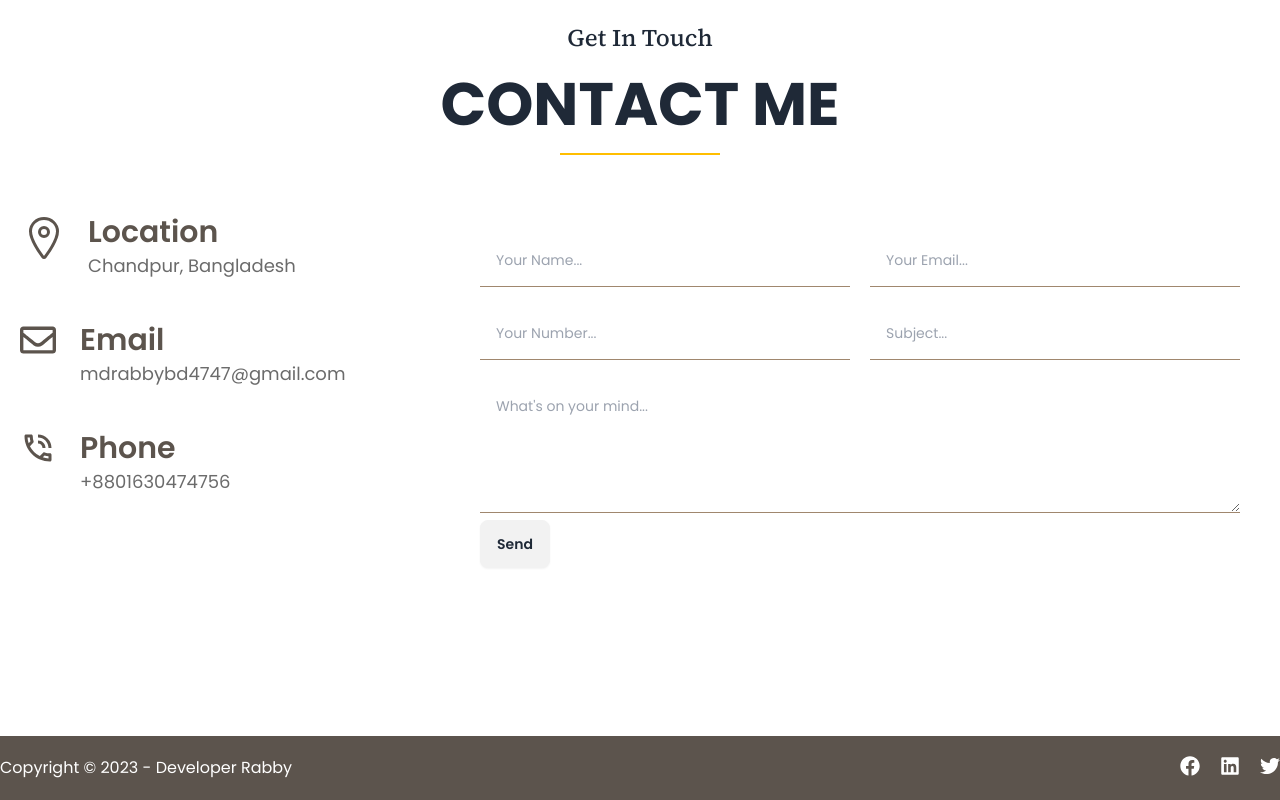
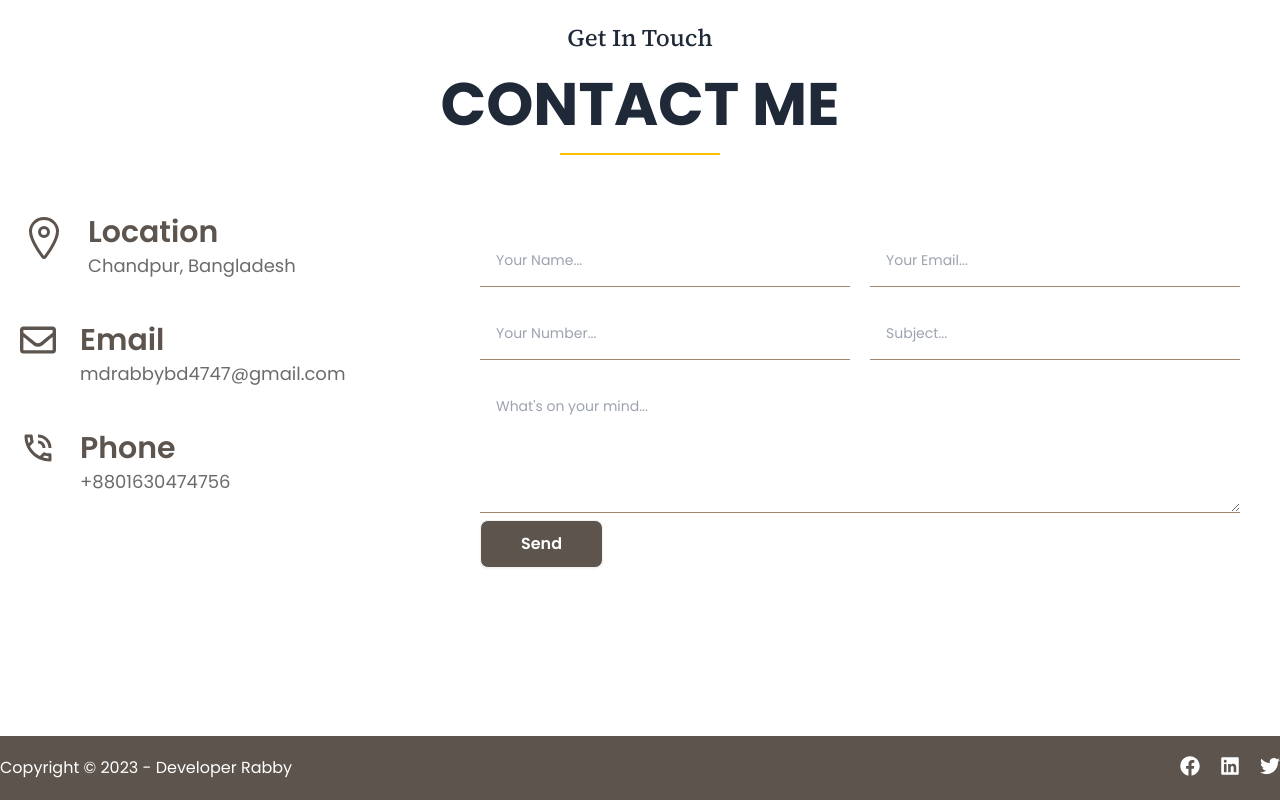
Before and after one commit to rabby4/developer-rabby, a React (Vite) app: page / in a window 1280 px wide. Shown: the part 6105-6905 px from the top of the page. Built offline with nearby package versions, Linux system fonts and the light colour scheme.

Commit message:
customize contact form

```diff
--- a/src/components/pages/home/Contact.jsx
+++ b/src/components/pages/home/Contact.jsx
@@ -72,7 +72,7 @@ const Contact = () => {
                                 <input type="text" name="subject" id="name" placeholder='Subject...' className='border-b-[1px] border-brown-500 outline-none p-4 text-sm' />
                             </div>
                             <textarea name="message" id="" rows="5" placeholder="What's on your mind..." className='border-b-[1px] border-brown-500 outline-none p-4 text-sm w-full mt-5'></textarea>
-                            <button className='btn' type="submit">Send</button>
+                            <button className="btn text-base bg-brown-900 hover:bg-brown-500 text-white px-10" type="submit">Send</button>
                         </form>
                     </div>
                 </div>
```
